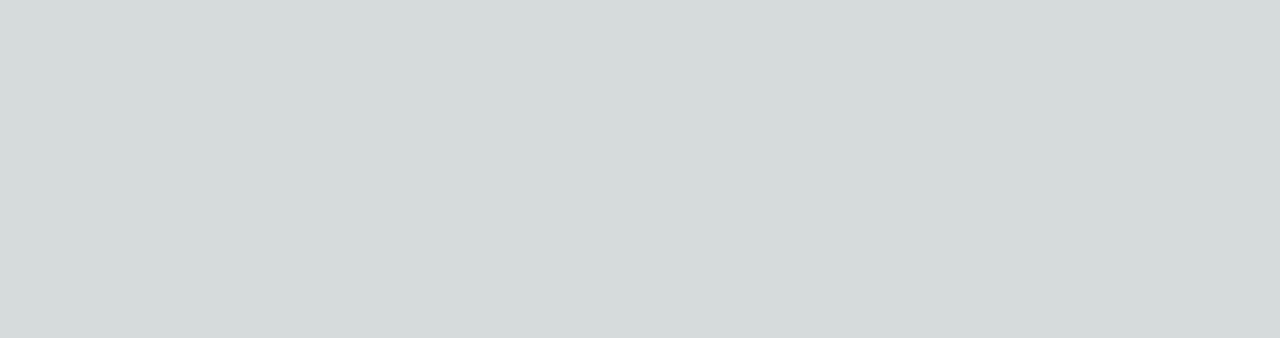
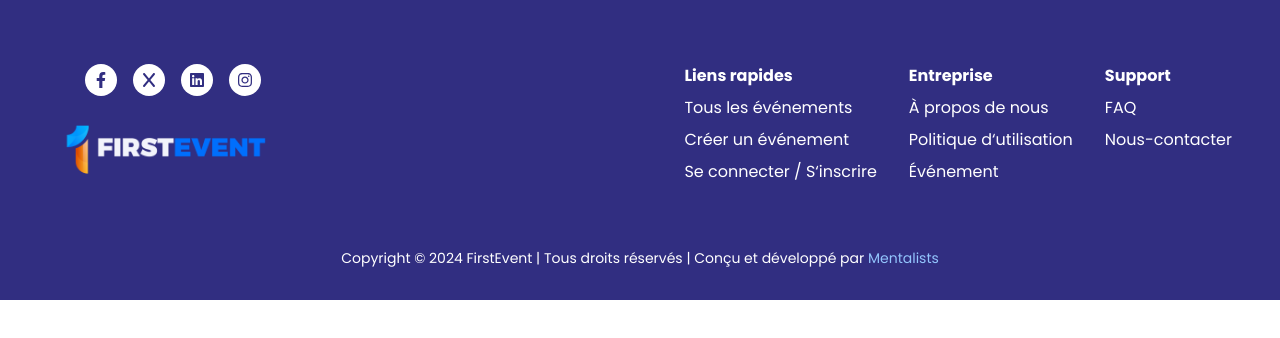
Before and after one commit to INGENIO-237/first.event, a Next.js app: page / in a window 1280 px wide. Shown: the top 338 px of the page. Built offline with nearby package versions, Linux system fonts and the light colour scheme.

Commit message:
Work on register page

```diff
--- /dev/null
+++ b/src/app/(auth)/layout.tsx
@@ -0,0 +1,15 @@
+import React from "react";
+import Footer from "@/app/components/Footer";
+
+
+export default function RootLayout({
+                                       children,
+                                   }: Readonly<{
+    children: React.ReactNode;
+}>) {
+    return (
+        <div>
+            {children}
+        </div>
+    );
+}
--- /dev/null
+++ b/src/app/(auth)/register/page.tsx
@@ -0,0 +1,69 @@
+'use client'
+import React from 'react';
+import Image from 'next/image';
+
+import login from '/public/assets/images/auth-image2.png';
+
+import logo from '/public/assets/logo.png';
+import Link from "next/link";
+
+
+export default function Page() {
+    return (
+        <>
+            <div className="flex flex-col md:flex-row ">
+                {/* Form section */}
+                <div className="w-full md:w-1/2 p-4 md:p-8 flex flex-col justify-center">
+                    <div className="max-w-md mx-auto w-full">
+                       <div className="flex justify-center items-center">
+                        <Image src={logo} alt="FirstEvent Logo" width={150} height={37.5} className="mb-6 w-56"/>
+                       </div>
+
+                        <h1 className="text-2xl md:text-3xl font-bold mb-6 text-indigo-900">Créer un compte</h1>
+
+                        <form className="space-y-4">
+                            <div>
+                                <input type="email" key="email" id="email" placeholder="Adresse email" className="w-full p-2 border rounded" />
+                            </div>
+                            <div className="flex flex-col sm:flex-row space-y-4 sm:space-y-0 sm:space-x-4">
+                                <input type="text" key="name" placeholder="Nom" className="w-full sm:w-1/2 p-2 border rounded" />
+                                <input type="text" key="firstname" id="firstname" placeholder="Prénom" className="w-full sm:w-1/2 p-2 border rounded" />
+                            </div>
+                            <div>
+                                <input type="password" placeholder="Mot de passe" className="w-full p-2 border rounded" />
+                                <p className="text-xs text-gray-500 mt-1">Votre mot de passe doit comporter au moins 8 caractères.</p>
+                            </div>
+                            <div className="flex items-start">
+                                <input type="checkbox" id="terms" className="mt-1 mr-2" />
+                                <label htmlFor="terms" className="text-sm">
+                                    J&apos;accepte les <Link href={"#"} className="text-blue-500">conditions d&apos;utilisation</Link> et les
+                                    <Link href={"#"} className="text-blue-500"> directives de la communauté de FirstEvent</Link> et j&apos;ai lu
+                                    la <Link href={"#"} className="text-blue-500">politique de confidentialité</Link>.
+                                </label>
+                            </div>
+                            <button type="submit" className="w-full bg-orange-500 text-white p-2 rounded hover:bg-orange-600 transition duration-300">
+                                Créer un compte
+                            </button>
+                        </form>
+
+                        <p className="mt-4 text-center">
+                            <a href="#" className="text-blue-500 hover:underline">Connectez-vous</a>
+                        </p>
+                    </div>
+                </div>
+
+                {/* Image section - hidden on mobile */}
+                <div className="hidden md:flex w-1/2 relative h-full">
+                    <Image
+                        src={login}
+                        alt="Group of happy people"
+                        layout="responsive"
+                        objectFit="cover"
+                        className="object-cover h-auto"
+                    />
+                </div>
+            </div>
+        </>
+
+    );
+};
--- /dev/null
+++ b/src/app/components/Footer.tsx
@@ -0,0 +1,89 @@
+import React from 'react';
+import Image from 'next/image';
+import Link from 'next/link';
+
+import logo from '/public/assets/logo-white.png';
+import {IconType} from 'react-icons'
+import {FaFacebookF, FaInstagram, FaLinkedin} from "react-icons/fa";
+import {FaX} from "react-icons/fa6";
+
+const Footer: React.FC = () => {
+    // on fait une interface pour les réseaux sociaux qui aura le nom du réseau et l'icône
+    interface Social {
+        name: string;
+        icon: IconType;
+    }
+
+    const socials: Social[] = [{
+        name: 'Facebook',
+        icon: FaFacebookF,
+    }, {
+        name: 'Twitter',
+        icon: FaX,
+    }, {
+        name: 'LinkedIn',
+        icon: FaLinkedin,
+    }, {
+        name: 'Instagram',
+        icon: FaInstagram,
+    }]
+    return (
+        <footer className="bg-indigo-900 text-white">
+            <div className="container mx-auto px-4 py-8">
+                <div className="flex justify-between gap-8 m-8">
+                    <div className="flex flex-row md:flex-col justify-between items-center mb-8">
+                        <div className="flex space-x-4">
+                            {socials.map((social, index) => {
+
+                                const Icon = social.icon
+                                return (
+                                    <Link key={index} href="#"
+                                          className="w-8 h-8 bg-white rounded-full flex items-center justify-center text-indigo-900">
+                                        <span className="sr-only">{social.name}</span>
+                                        <Icon/>
+                                    </Link>
+                                )
+                            })}
+                        </div>
+                        <div className="mb-4 md:mb-0">
+
+                            <Image src={logo} alt="FirstEvent Logo" width={250} height={40}/>
+                        </div>
+                    </div>
+                    <div className="flex justify-between gap-8 mb-8">
+                        <div>
+                            <h3 className="font-bold mb-2">Liens rapides</h3>
+                            <ul className="space-y-2">
+                                <li><Link href="#">Tous les événements</Link></li>
+                                <li><Link href="#">Créer un événement</Link></li>
+                                <li><Link href="#">Se connecter / S&lsquo;inscrire</Link></li>
+                            </ul>
+                        </div>
+                        <div>
+                            <h3 className="font-bold mb-2">Entreprise</h3>
+                            <ul className="space-y-2">
+                                <li><Link href="#">À propos de nous</Link></li>
+                                <li><Link href="#">Politique d&lsquo;utilisation</Link></li>
+                                <li><Link href="#">Événement</Link></li>
+                            </ul>
+                        </div>
+                        <div>
+                            <h3 className="font-bold mb-2">Support</h3>
+                            <ul className="space-y-2">
+                                <li><Link href="#">FAQ</Link></li>
+                                <li><Link href="#">Nous-contacter</Link></li>
+                            </ul>
+                        </div>
+                    </div>
+                </div>
+
+                <div className="text-center text-sm">
+                    <p>Copyright © 2024 FirstEvent | Tous droits réservés | Conçu et développé par <Link
+                        href="https://mentalists.ca" className="text-blue-300 hover:underline">Mentalists</Link></p>
+                </div>
+            </div>
+        </footer>
+    );
+};
+
+export default Footer;
--- a/src/app/globals.css
+++ b/src/app/globals.css
@@ -16,15 +16,6 @@
   }
 }
 
-body {
-  color: rgb(var(--foreground-rgb));
-  background: linear-gradient(
-      to bottom,
-      transparent,
-      rgb(var(--background-end-rgb))
-    )
-    rgb(var(--background-start-rgb));
-}
 
 @layer utilities {
   .text-balance {
--- a/src/app/layout.tsx
+++ b/src/app/layout.tsx
@@ -1,6 +1,8 @@
 import type { Metadata } from "next";
 import { Poppins } from "next/font/google";
 import "./globals.css";
+import React from "react";
+import Footer from "@/app/components/Footer";
 
 const poppins = Poppins({weight: ["100", "200", "300", "400", "500", "600", "700", "800", "900"], subsets: ["latin-ext"] });
 
@@ -16,7 +18,10 @@ export default function RootLayout({
 }>) {
   return (
     <html lang="en">
-      <body className={poppins.className}>{children}</body>
+      <body className={poppins.className}>
+      {children}
+      <Footer />
+      </body>
     </html>
   );
 }
```
Also changed, not shown: package.json (+6 -4 lines), public/assets/logo-white.png (added), 1 other file (tests, documents, lock files or other folders).
